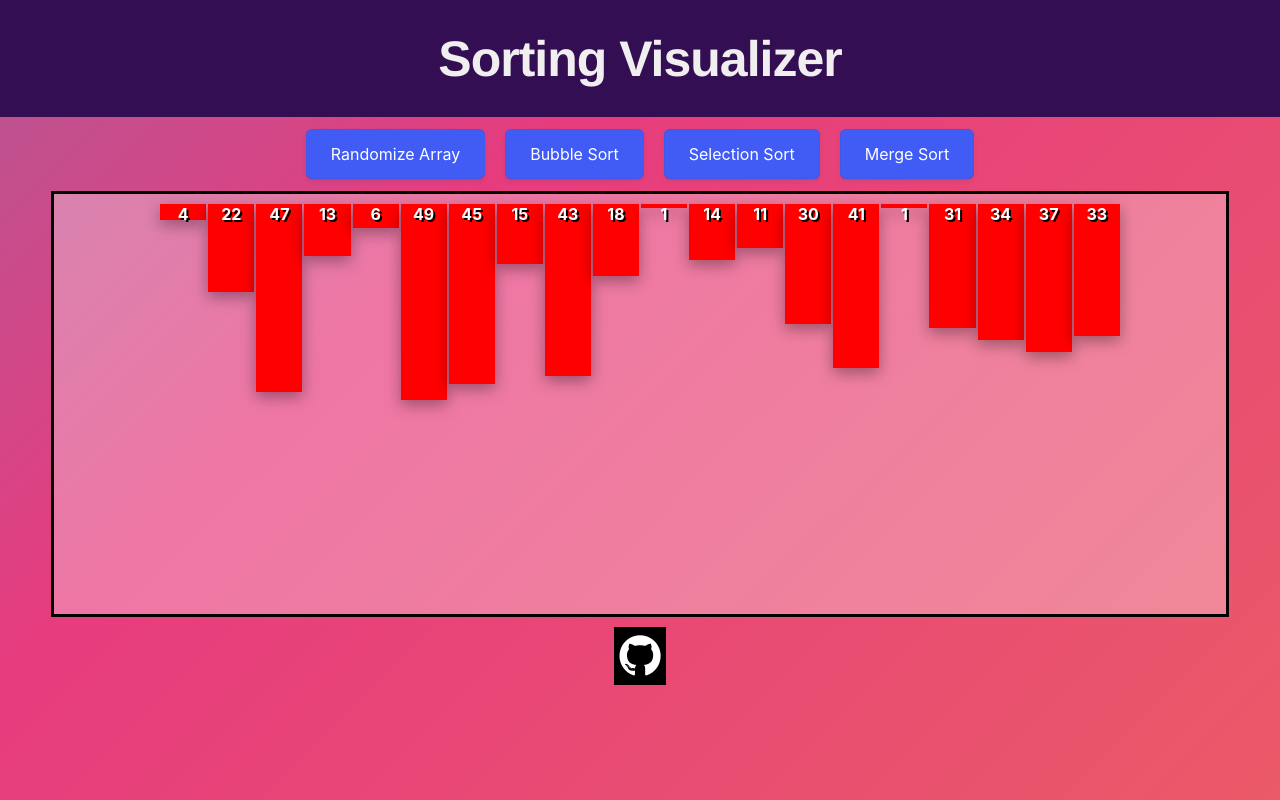
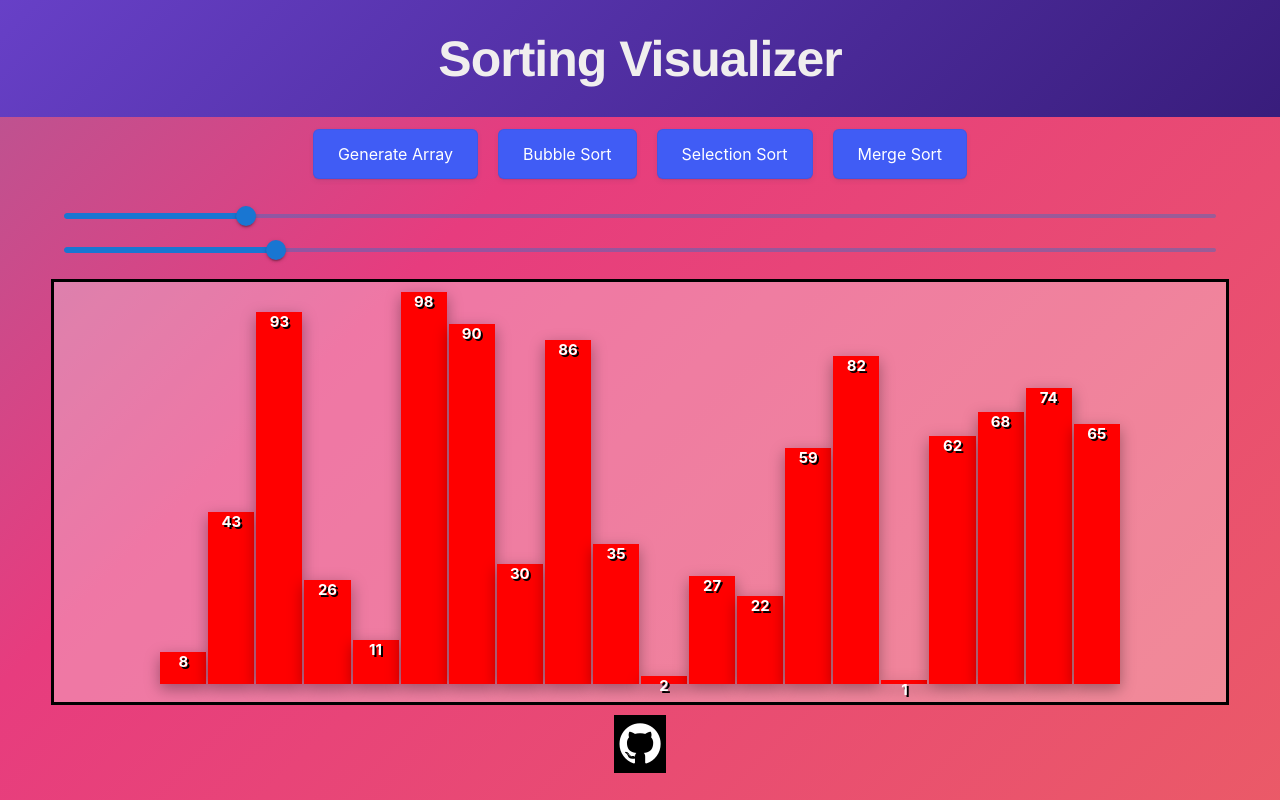
Before and after one commit to dominic1031/Sorting-Visualizer, a React (Create React App) app: page / in a window 1280 px wide. Built offline with nearby package versions, Linux system fonts and the light colour scheme.

Commit message:
styling and sliders

```diff
--- a/package.json
+++ b/package.json
@@ -4,6 +4,9 @@
   "version": "0.1.0",
   "private": true,
   "dependencies": {
+    "@emotion/react": "^11.7.1",
+    "@emotion/styled": "^11.6.0",
+    "@mui/material": "^5.4.0",
     "@testing-library/jest-dom": "^5.16.1",
     "@testing-library/react": "^12.1.2",
     "@testing-library/user-event": "^13.5.0",
--- a/src/SortingVisualizer/SortingVisualizer.css
+++ b/src/SortingVisualizer/SortingVisualizer.css
@@ -12,10 +12,11 @@
     color: white;
     text-shadow: 2px 2px 0px black;
     display: inline-block;
-    vertical-align: top;
+    vertical-align: bottom;
     margin: 0 1px;
     box-shadow: rgba(0, 0, 0, 0.35) 0px 5px 15px;
     text-align: bottom;
+    font-size: 15px;
 }
 
 /* CSS */
@@ -76,7 +77,9 @@ body {
 }
 
 .title-bar {
-    background-color: rgb(52, 14, 83);
+    background: linear-gradient(-45deg, rgba(45,20,105,1) 0%, rgba(138,90,255,1) 50%, rgba(104,0,255,1) 100%);
+    background-size: 400% 400%;
+    animation: gradient 15s ease infinite;
     overflow: hidden;
 }
 h1 {
@@ -106,3 +109,11 @@ opacity: 0.7;
 background: black;
 color: white;
 }
+
+.slider-container {
+  margin: auto;
+  width: 90%;
+  padding: 10px;
+  position: relative;
+  display: inline-block;
+}
--- a/src/SortingVisualizer/SortingVisualizer.jsx
+++ b/src/SortingVisualizer/SortingVisualizer.jsx
@@ -4,6 +4,8 @@ import React from 'react';
 import ArrayBar from '../Components/ArrayBar.js';
 import { DEFAULT_COLOR, COMPARISON_COLOR, SWAP_COLOR, COMPLETE_COLOR,
     COMPARE_VAL, SWAP_VAL, COMPLETE_VAL } from '../Constants/constants';
+import { Slider, Typography } from '@mui/material';
+
 
 export default class SortingVisualizer extends React.Component {
     constructor(props) {
@@ -13,6 +15,7 @@ export default class SortingVisualizer extends React.Component {
             array: [],  // stores each bar in the array
             disabled: false,  // button disabled
             arraySize: 20,  // size of array
+            delayTime: 100
         }
     }
 
@@ -23,7 +26,7 @@ export default class SortingVisualizer extends React.Component {
     createRandomArray = () => {  // create a random array
         const array = [];
         for (let i = 0; i < this.state.arraySize; i++) {
-            var value = randomIntFromInterval(1,50);
+            var value = randomIntFromInterval(1,100);
             array.push(new ArrayBar(value, DEFAULT_COLOR));
         }
         this.setState({array});
@@ -53,7 +56,7 @@ export default class SortingVisualizer extends React.Component {
             const highlightColor = [COMPARISON_COLOR, SWAP_COLOR, COMPLETE_COLOR][arrayOperation]
             const barIndices = step.slice(1);  // = bars to highlight
             this.highlight(barIndices, highlightColor);
-            await delay(100);
+            await delay(this.state.delayTime);
             switch(arrayOperation) {  // We want to unhighlight the bars we colored in if the bar is not COMPLETE
                 case COMPARE_VAL:
                 case SWAP_VAL:
@@ -81,7 +84,7 @@ export default class SortingVisualizer extends React.Component {
             const highlightColor = [COMPARISON_COLOR, SWAP_COLOR, COMPLETE_COLOR][arrayOperation]
             const barIndices = step.slice(1);  // = bars to highlight
             this.highlight(barIndices, highlightColor);
-            await delay(100);
+            await delay(this.state.delayTime);
             switch(arrayOperation) {  // We want to unhighlight the bars we colored in if the bar is not COMPLETE
                 case COMPARE_VAL:
                 case SWAP_VAL:
@@ -109,7 +112,7 @@ export default class SortingVisualizer extends React.Component {
             const highlightColor = [COMPARISON_COLOR, SWAP_COLOR, COMPLETE_COLOR][arrayOperation]
             const barIndices = step.slice(1);  // = bars to highlight
             this.highlight(barIndices, highlightColor);
-            await delay(100);
+            await delay(this.state.delayTime);
             switch(arrayOperation) {  // We want to unhighlight the bars we colored in if the bar is not COMPLETE
                 case COMPARE_VAL:
                 case SWAP_VAL:
@@ -126,7 +129,8 @@ export default class SortingVisualizer extends React.Component {
 
     render() {
         const { array } = this.state;
-        const sortFuncAndName = [[this.bubbleSort, "Bubble Sort"],
+        const buttons = [[this.createRandomArray, "Generate Array"],
+                         [this.bubbleSort, "Bubble Sort"],
                          [this.selectionSort, "Selection Sort"],
                          [this.mergeSort, "Merge Sort"],];
 
@@ -136,12 +140,7 @@ export default class SortingVisualizer extends React.Component {
                     <h1>Sorting Visualizer</h1>
                 </div>
                 <div className="buttons-container">
-                <button
-                    className="button-9"
-                    onClick={ () => this.createRandomArray() }
-                    disabled={ this.state.disabled }> Randomize Array
-                </button>
-                {sortFuncAndName.map((el, i) => (
+                    {buttons.map((el, i) => (
                         <button
                             className="button-9"
                             onClick={() => el[0]() }
@@ -149,6 +148,25 @@ export default class SortingVisualizer extends React.Component {
                             key={i}> {el[1]}
                         </button>
                     ))}
+                </div>
+                <div className="slider-container">
+                   <Slider
+                    defaultValue={this.state.arraySize}
+                    aria-label="Array Size"
+                    valueLabelDisplay="auto"
+                    min={5}
+                    max={100}
+                    step={1}
+                    onChange={ (e, val) => { if (this.state.arraySize !== val) { this.setState({arraySize: val}); this.createRandomArray();} }}
+                    disabled={ this.state.disabled }/>
+                    <Slider
+                    defaultValue={100}
+                    aria-label="Animation Speed"
+                    valueLabelDisplay="auto"
+                    min={10}
+                    max={500}
+                    step={10}
+                    onChange={ (e, val) => { this.setState({delayTime: val})}}/>
                 </div>
                 <div className="array-container">
                     {array.map((bar, index) => (
@@ -158,7 +176,8 @@ export default class SortingVisualizer extends React.Component {
                             {height: `${bar.value}%`,
                             marginTop: `${0}%`,
                             width:`${80/this.state.arraySize}%`,
-                            backgroundColor: bar.color}}>
+                            backgroundColor: bar.color,
+                            fontSize: `${15*(this.state.arraySize<=20)}`}}>
                             <b>{bar.value}</b>
                         </div>
                     ))}
```
Also changed, not shown: 1 other file (tests, documents, lock files or other folders). Lines whose indentation alone changed are shown as unchanged.
